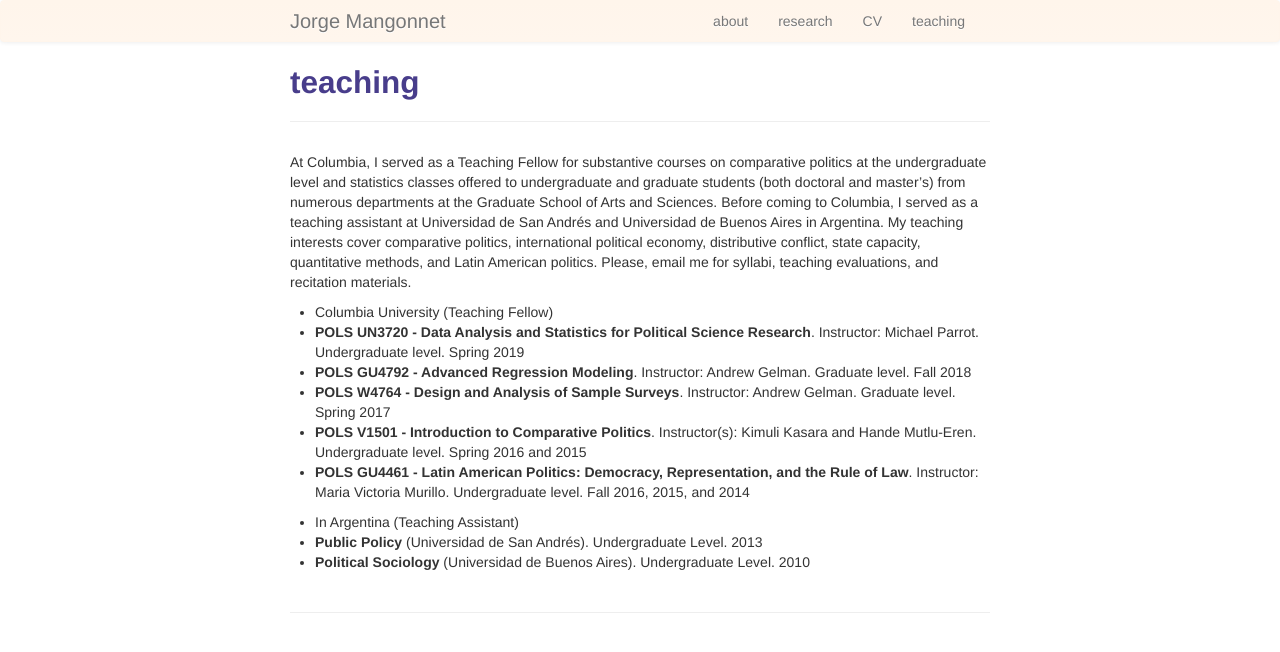
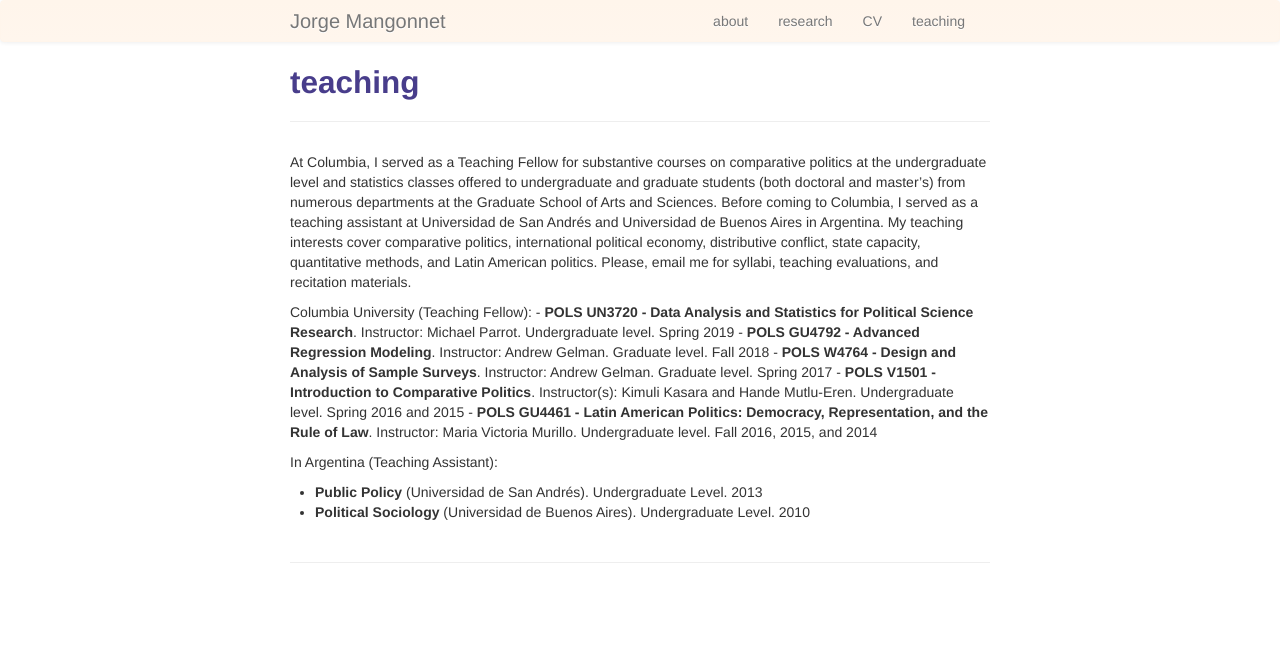
Before and after one commit to mangonnet/mangonnet.github.io, a Jekyll site: the page built from pages/teaching.md, in a window 1280 px wide. Shown: the top 652 px of the page. Built offline with Jekyll 4.4.1, drawn with Linux system fonts in a browser that asks for light colours.

Commit message:
update my website

```diff
--- a/pages/teaching.md
+++ b/pages/teaching.md
@@ -6,14 +6,13 @@
 
 At Columbia, I served as a Teaching Fellow for substantive courses on comparative politics at the undergraduate level and statistics classes offered to undergraduate and graduate students (both doctoral and master's) from numerous departments at the Graduate School of Arts and Sciences. Before coming to Columbia, I served as a teaching assistant at Universidad de San Andrés and Universidad de Buenos Aires in Argentina. My teaching interests cover comparative politics, international political economy, distributive conflict, state capacity, quantitative methods, and Latin American politics. Please, email me for syllabi, teaching evaluations, and recitation materials.
 
+Columbia University (Teaching Fellow):
+ 	- **POLS UN3720 - Data Analysis and Statistics for Political Science Research**. Instructor: Michael Parrot. Undergraduate level. Spring 2019
+ 	- **POLS GU4792 - Advanced Regression Modeling**. Instructor: Andrew Gelman. Graduate level. Fall 2018
+ 	- **POLS W4764 - Design and Analysis of Sample Surveys**. Instructor: Andrew Gelman. Graduate level. Spring 2017
+ 	- **POLS V1501 - Introduction to Comparative Politics**. Instructor(s): Kimuli Kasara and Hande Mutlu-Eren. Undergraduate level. Spring 2016 and 2015
+ 	- **POLS GU4461 - Latin American Politics: Democracy, Representation, and the Rule of Law**. Instructor: Maria Victoria Murillo. Undergraduate level. Fall 2016, 2015, and 2014
 
-* Columbia University (Teaching Fellow)
- - **POLS UN3720 - Data Analysis and Statistics for Political Science Research**. Instructor: Michael Parrot. Undergraduate level. Spring 2019
- - **POLS GU4792 - Advanced Regression Modeling**. Instructor: Andrew Gelman. Graduate level. Fall 2018
- - **POLS W4764 - Design and Analysis of Sample Surveys**. Instructor: Andrew Gelman. Graduate level. Spring 2017
- - **POLS V1501 - Introduction to Comparative Politics**. Instructor(s): Kimuli Kasara and Hande Mutlu-Eren. Undergraduate level. Spring 2016 and 2015
- - **POLS GU4461 - Latin American Politics: Democracy, Representation, and the Rule of Law**. Instructor: Maria Victoria Murillo. Undergraduate level. Fall 2016, 2015, and 2014
-
- * In Argentina (Teaching Assistant)
+In Argentina (Teaching Assistant):
  - **Public Policy** (Universidad de San Andrés). Undergraduate Level. 2013
  - **Political Sociology** (Universidad de Buenos Aires). Undergraduate Level. 2010
```
